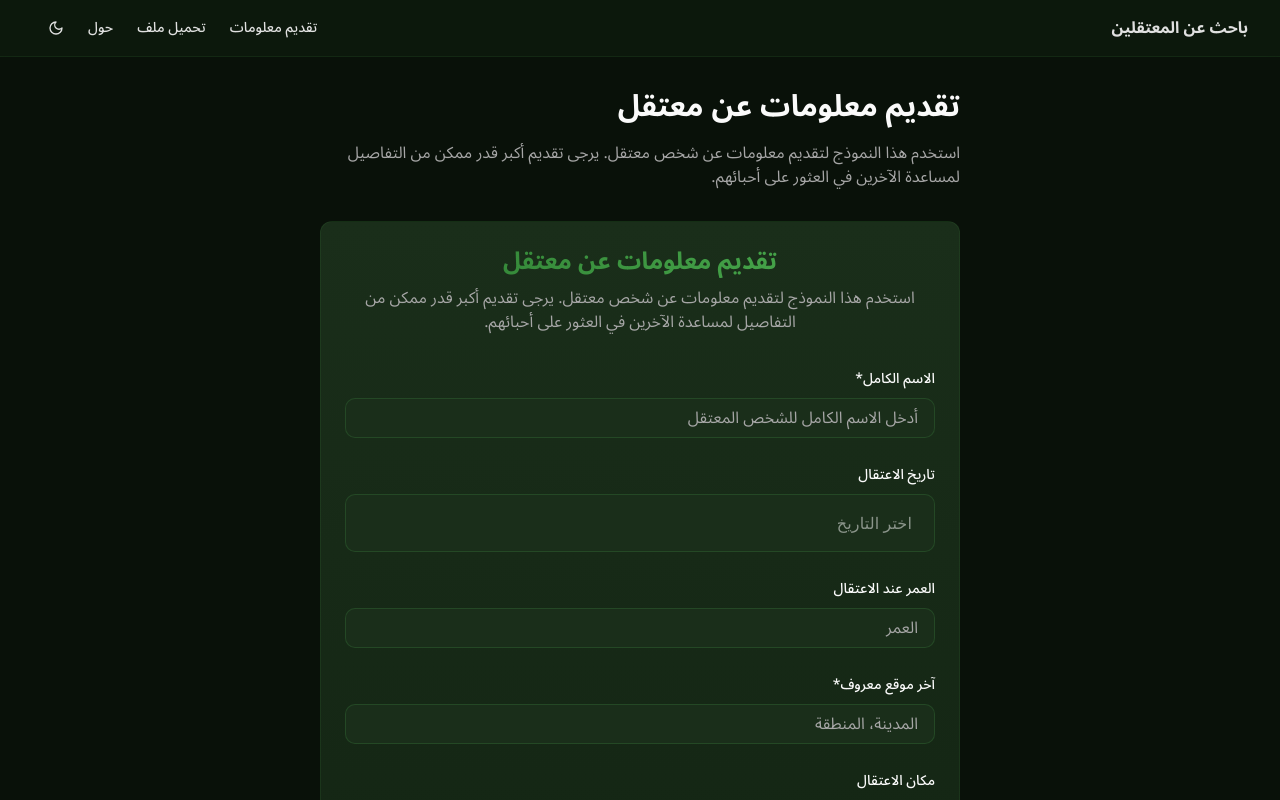
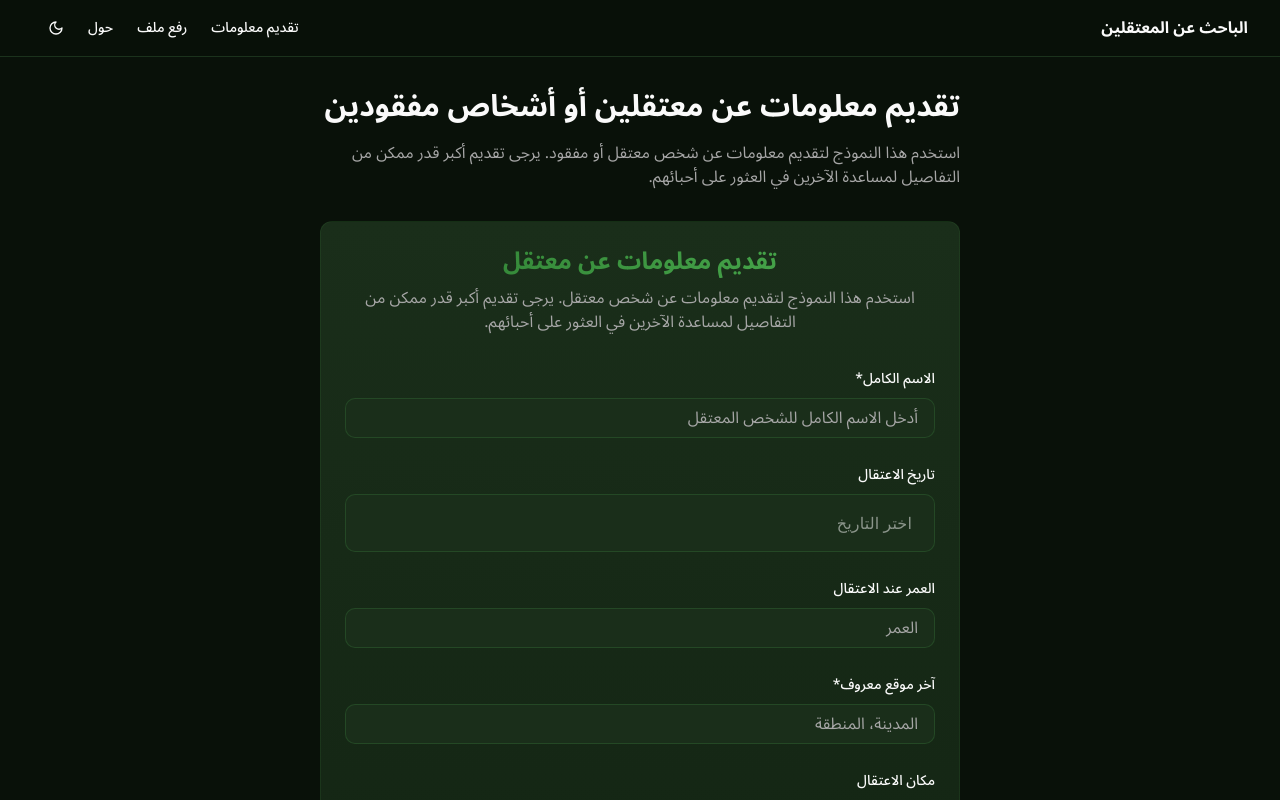
Before and after one commit to AsemHub/syria-detainee-finder, a Next.js app: page /submit in a window 1280 px wide. Shown: the top 800 px of the page. Built offline with nearby package versions, Linux system fonts and the light colour scheme.

Commit message:
Update Arabic translations and UI styling
- Updated project name to 'الباحث عن المعتقلين'
- Updated navbar styling to use app color scheme variables
- Improved Arabic translations across pages
- Fixed text consistency in upload and submit pages

```diff
--- a/src/app/page.tsx
+++ b/src/app/page.tsx
@@ -7,10 +7,10 @@ export default function Home() {
     <div className="container py-6 space-y-8" dir="rtl">
       <div className="space-y-4 text-center">
         <h1 className="text-4xl font-bold tracking-tight">
-          باحث عن المعتقلين السوريين
+          الباحث عن المعتقلين
         </h1>
         <p className="text-muted-foreground text-lg">
-          منصة إنسانية مخصصة للمساعدة في العثور على المعتقلين السوريين المفقودين ولم شمل العائلات
+          منصة إنسانية مخصصة للمساعدة في العثور أو الحصول على معلومات عن المعتقلين السوريين المفقودين في محاولة للم شمل العائلات
         </p>
       </div>
 
@@ -30,16 +30,16 @@ export default function Home() {
           <CardHeader className="p-0">
             <CardTitle>تقديم معلومات</CardTitle>
             <CardDescription>
-              تقديم معلومات جديدة عن المعتقلين أو تحديث السجلات الموجودة
+              تقديم معلومات عن معتقلين أو أشخاص مفقودين
             </CardDescription>
           </CardHeader>
         </Card>
 
         <Card className="p-6">
           <CardHeader className="p-0">
-            <CardTitle>تحميل ملف</CardTitle>
+            <CardTitle>رفع ملف</CardTitle>
             <CardDescription>
-              يمكن للمنظمات تحميل سجلات متعددة عن طريق ملف CSV
+              يمكن للمنظمات رفع سجلات متعددة عن طريق ملف CSV
             </CardDescription>
           </CardHeader>
         </Card>
--- a/src/app/submit/page.tsx
+++ b/src/app/submit/page.tsx
@@ -3,9 +3,9 @@ import { SubmitForm } from "@/components/SubmitForm"
 export default function SubmitPage() {
   return (
     <div className="container mx-auto py-8 px-4 max-w-2xl" dir="rtl">
-      <h1 className="text-3xl font-bold mb-4">تقديم معلومات عن معتقل</h1>
+      <h1 className="text-3xl font-bold mb-4">تقديم معلومات عن معتقلين أو أشخاص مفقودين</h1>
       <p className="text-muted-foreground mb-8">
-        استخدم هذا النموذج لتقديم معلومات عن شخص معتقل. يرجى تقديم أكبر قدر ممكن من التفاصيل
+        استخدم هذا النموذج لتقديم معلومات عن شخص معتقل أو مفقود. يرجى تقديم أكبر قدر ممكن من التفاصيل
         لمساعدة الآخرين في العثور على أحبائهم.
       </p>
       <SubmitForm />
--- a/src/app/upload/page.tsx
+++ b/src/app/upload/page.tsx
@@ -3,9 +3,9 @@ import { UploadForm } from "@/components/UploadForm"
 export default function UploadPage() {
   return (
     <div className="container mx-auto py-8 px-4 max-w-2xl" dir="rtl">
-      <h1 className="text-3xl font-bold mb-4">تحميل ملف بيانات</h1>
+      <h1 className="text-3xl font-bold mb-4">رفع ملف بيانات</h1>
       <p className="text-muted-foreground mb-8">
-        قم بتحميل سجلات متعددة للمعتقلين عبر ملف CSV. سيقوم النظام بالتحقق من صحة البيانات والبحث عن التكرارات
+        قم برفع سجلات متعددة للمعتقلين عبر ملف CSV. سيقوم النظام بالتحقق من صحة البيانات والبحث عن التكرارات
         قبل إضافة السجلات الجديدة.
       </p>
       <UploadForm />
--- a/src/components/Navbar.tsx
+++ b/src/components/Navbar.tsx
@@ -12,15 +12,15 @@ export function Navbar() {
   const { theme, setTheme } = useTheme();
 
   return (
-    <header className="sticky top-0 z-50 w-full border-b border-[#4CAF50]/10 bg-[#0f1f0f]/95 backdrop-blur supports-[backdrop-filter]:bg-[#0f1f0f]/60">
+    <header className="sticky top-0 z-50 w-full border-b border-border bg-background/95 backdrop-blur supports-[backdrop-filter]:bg-background/60">
       <div className="container flex h-14 items-center justify-between">
         <nav className="flex items-center gap-6 text-sm font-medium">
           <Link
             href="/"
-            className="transition-all hover:text-[#4CAF50] text-[#E0E0E0] font-bold text-base whitespace-nowrap relative group"
+            className="transition-all hover:text-primary text-foreground font-bold text-base whitespace-nowrap relative group"
           >
-            <span>باحث عن المعتقلين</span>
-            <span className="absolute -bottom-1 right-0 w-0 h-0.5 bg-[#4CAF50] transition-all group-hover:w-full"></span>
+            <span>الباحث عن المعتقلين</span>
+            <span className="absolute -bottom-1 right-0 w-0 h-0.5 bg-primary transition-all group-hover:w-full"></span>
           </Link>
         </nav>
 
@@ -28,24 +28,24 @@ export function Navbar() {
           <nav className="hidden md:flex items-center gap-6 text-sm font-medium">
             <Link
               href="/submit"
-              className="transition-all hover:text-[#4CAF50] text-[#E0E0E0] relative group"
+              className="transition-all hover:text-primary text-foreground relative group"
             >
               <span>تقديم معلومات</span>
-              <span className="absolute -bottom-1 right-0 w-0 h-0.5 bg-[#4CAF50] transition-all group-hover:w-full"></span>
+              <span className="absolute -bottom-1 right-0 w-0 h-0.5 bg-primary transition-all group-hover:w-full"></span>
             </Link>
             <Link
               href="/upload"
-              className="transition-all hover:text-[#4CAF50] text-[#E0E0E0] relative group"
+              className="transition-all hover:text-primary text-foreground relative group"
             >
-              <span>تحميل ملف</span>
-              <span className="absolute -bottom-1 right-0 w-0 h-0.5 bg-[#4CAF50] transition-all group-hover:w-full"></span>
+              <span>رفع ملف</span>
+              <span className="absolute -bottom-1 right-0 w-0 h-0.5 bg-primary transition-all group-hover:w-full"></span>
             </Link>
             <Link
               href="/about"
-              className="transition-all hover:text-[#4CAF50] text-[#E0E0E0] relative group"
+              className="transition-all hover:text-primary text-foreground relative group"
             >
               <span>حول</span>
-              <span className="absolute -bottom-1 right-0 w-0 h-0.5 bg-[#4CAF50] transition-all group-hover:w-full"></span>
+              <span className="absolute -bottom-1 right-0 w-0 h-0.5 bg-primary transition-all group-hover:w-full"></span>
             </Link>
           </nav>
 
@@ -53,7 +53,7 @@ export function Navbar() {
             variant="ghost"
             size="icon"
             onClick={() => setTheme(theme === "dark" ? "light" : "dark")}
-            className="text-[#E0E0E0] hover:text-[#4CAF50] hover:bg-[#4CAF50]/10"
+            className="text-foreground hover:text-primary hover:bg-primary/10"
           >
             <SunIcon className="h-5 w-5 rotate-0 scale-100 transition-all dark:-rotate-90 dark:scale-0" />
             <MoonIcon className="absolute h-5 w-5 rotate-90 scale-0 transition-all dark:rotate-0 dark:scale-100" />
@@ -61,7 +61,7 @@ export function Navbar() {
           </Button>
 
           <button
-            className="inline-flex items-center justify-center rounded-md p-2 text-[#E0E0E0] hover:bg-[#4CAF50]/10 hover:text-[#4CAF50] focus:outline-none focus:ring-2 focus:ring-inset focus:ring-[#4CAF50] md:hidden"
+            className="inline-flex items-center justify-center rounded-md p-2 text-foreground hover:bg-primary/10 hover:text-primary focus:outline-none focus:ring-2 focus:ring-inset focus:ring-primary md:hidden"
             onClick={() => setMobileMenuOpen(!mobileMenuOpen)}
           >
             <span className="sr-only">فتح القائمة</span>
@@ -76,27 +76,27 @@ export function Navbar() {
 
       {mobileMenuOpen && (
         <div className="md:hidden">
-          <div className="space-y-3 px-4 pb-3 pt-2 bg-[#0f1f0f]">
+          <div className="space-y-3 px-4 pb-3 pt-2 bg-background">
             <Link
               href="/submit"
-              className="block rounded-md px-4 py-2 text-base font-medium text-[#E0E0E0] hover:bg-[#4CAF50]/10 hover:text-[#4CAF50] transition-all relative group"
+              className="block rounded-md px-4 py-2 text-base font-medium text-foreground hover:bg-primary/10 hover:text-primary transition-all relative group"
             >
               <span>تقديم معلومات</span>
-              <span className="absolute bottom-0 right-4 w-0 h-0.5 bg-[#4CAF50] transition-all group-hover:w-[calc(100%-2rem)]"></span>
+              <span className="absolute bottom-0 right-4 w-0 h-0.5 bg-primary transition-all group-hover:w-[calc(100%-2rem)]"></span>
             </Link>
             <Link
               href="/upload"
-              className="block rounded-md px-4 py-2 text-base font-medium text-[#E0E0E0] hover:bg-[#4CAF50]/10 hover:text-[#4CAF50] transition-all relative group"
+              className="block rounded-md px-4 py-2 text-base font-medium text-foreground hover:bg-primary/10 hover:text-primary transition-all relative group"
             >
-              <span>تحميل ملف</span>
-              <span className="absolute bottom-0 right-4 w-0 h-0.5 bg-[#4CAF50] transition-all group-hover:w-[calc(100%-2rem)]"></span>
+              <span>رفع ملف</span>
+              <span className="absolute bottom-0 right-4 w-0 h-0.5 bg-primary transition-all group-hover:w-[calc(100%-2rem)]"></span>
             </Link>
             <Link
               href="/about"
-              className="block rounded-md px-4 py-2 text-base font-medium text-[#E0E0E0] hover:bg-[#4CAF50]/10 hover:text-[#4CAF50] transition-all relative group"
+              className="block rounded-md px-4 py-2 text-base font-medium text-foreground hover:bg-primary/10 hover:text-primary transition-all relative group"
             >
               <span>حول</span>
-              <span className="absolute bottom-0 right-4 w-0 h-0.5 bg-[#4CAF50] transition-all group-hover:w-[calc(100%-2rem)]"></span>
+              <span className="absolute bottom-0 right-4 w-0 h-0.5 bg-primary transition-all group-hover:w-[calc(100%-2rem)]"></span>
             </Link>
           </div>
         </div>
```
Also changed, not shown: src/components/UploadForm.tsx (+7 -7 lines).
